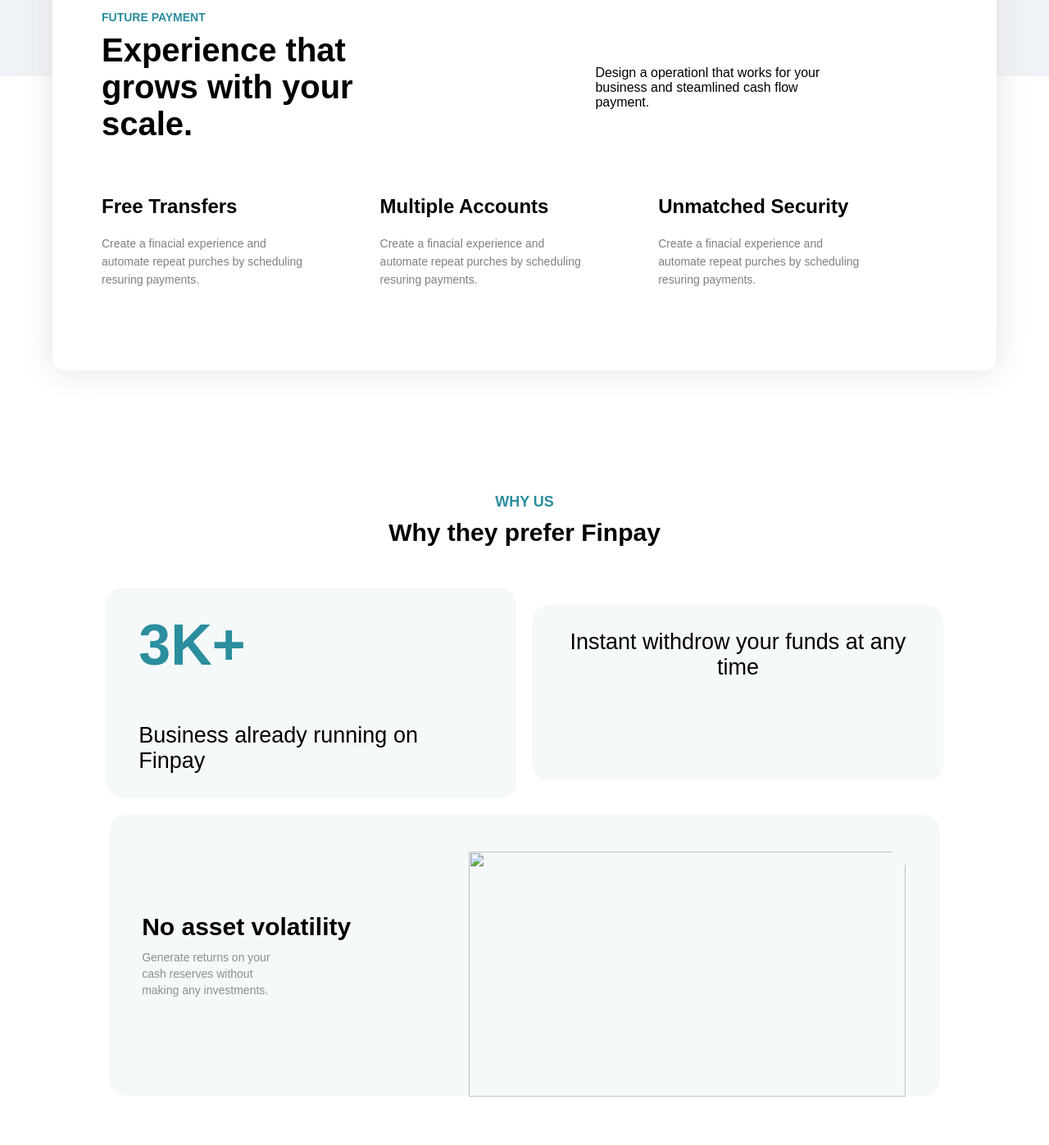
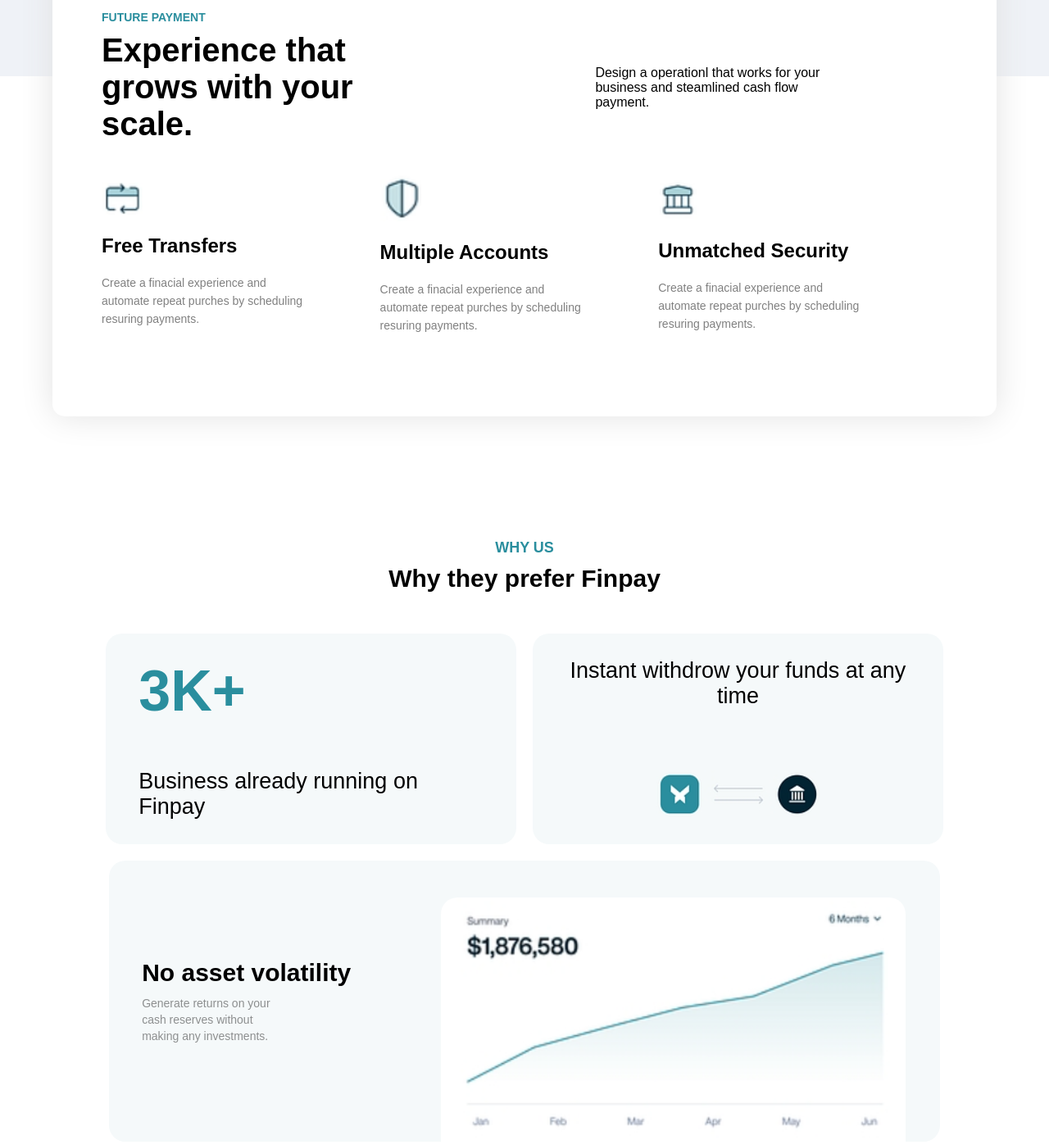
Before and after one commit to Abhishk3779/Finpay, a plain HTML site: page index.html in a window 1280 px wide. Shown: the part 802-2199 px from the top of the page at 82% size. Drawn offline with nearby package versions, Linux system fonts and the light colour scheme; the site is published under a folder, as on GitHub Pages, so addresses that start at the root find nothing.

Commit message:
img change Commit

```diff
--- a/index.html
+++ b/index.html
@@ -99,17 +99,17 @@
 				</div>
 				<div class="Payment-child2">
 					<div class="pchild-2">
-						<img src="/img/1.png" alt="">
+						<img src="img/1.png" alt="">
 						<h2>Free Transfers</h2>
 						<p>Create a finacial experience and automate repeat purches by scheduling resuring payments.</p>
 					</div>
 					<div class="pchild-2">
-						<img src="/img/2.png" alt="">
+						<img src="img/2.png" alt="">
 						<h2>Multiple Accounts</h2>
 						<p>Create a finacial experience and automate repeat purches by scheduling resuring payments.</p>
 					</div>
 					<div class="pchild-2">
-						<img src="/img/3.png" alt="">
+						<img src="img/3.png" alt="">
 						<h2>Unmatched Security</h2>
 						<p>Create a finacial experience and automate repeat purches by scheduling resuring payments.</p>
 					</div>
@@ -132,7 +132,7 @@
 					</div>
 					<div class="why-part-1-child-2">
 						<h3>Instant withdrow your funds at any time</h3>
-						<img src="/img/whyus.png" alt="">
+						<img src="img/whyus.png" alt="">
 					</div>
 				</div>
 			</div>
@@ -142,7 +142,7 @@
 					<p>Generate returns on your cash reserves without making any investments.</p>
 				</div>
 				<div class="graph-img">
-					<img src="/img/graph.png" alt="">
+					<img src="img/graph.png" alt="">
 				</div>
 			</div>
 		</div>
@@ -232,7 +232,7 @@
 				</div>
 				<div class="footer-main">
 					<div class="ftr-logo">
-						<img src="/img/mainlogo.png" alt="">
+						<img src="img/mainlogo.png" alt="">
 					</div>
 					<div class="ftr-links">
 						<div class="links-sec-1">
```
